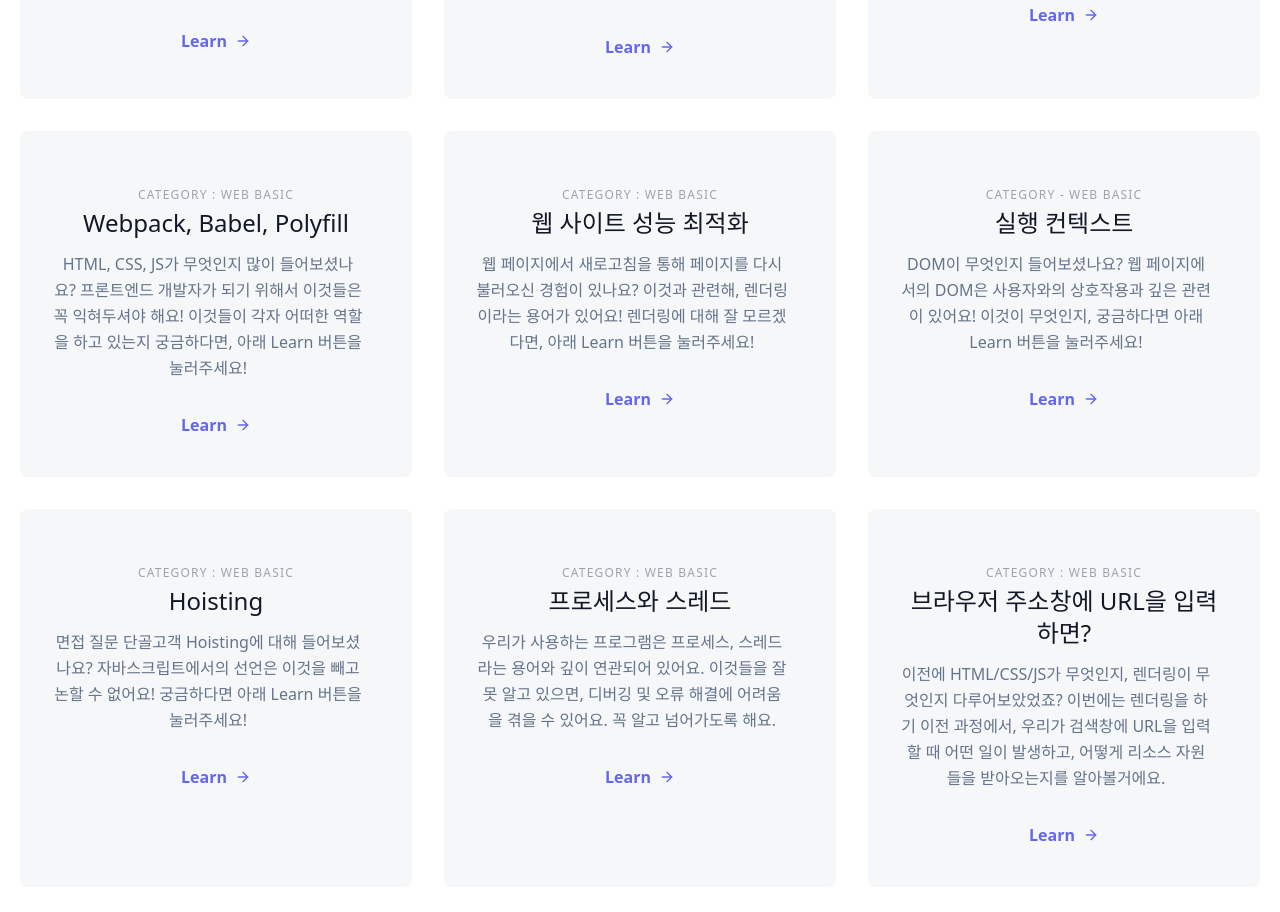
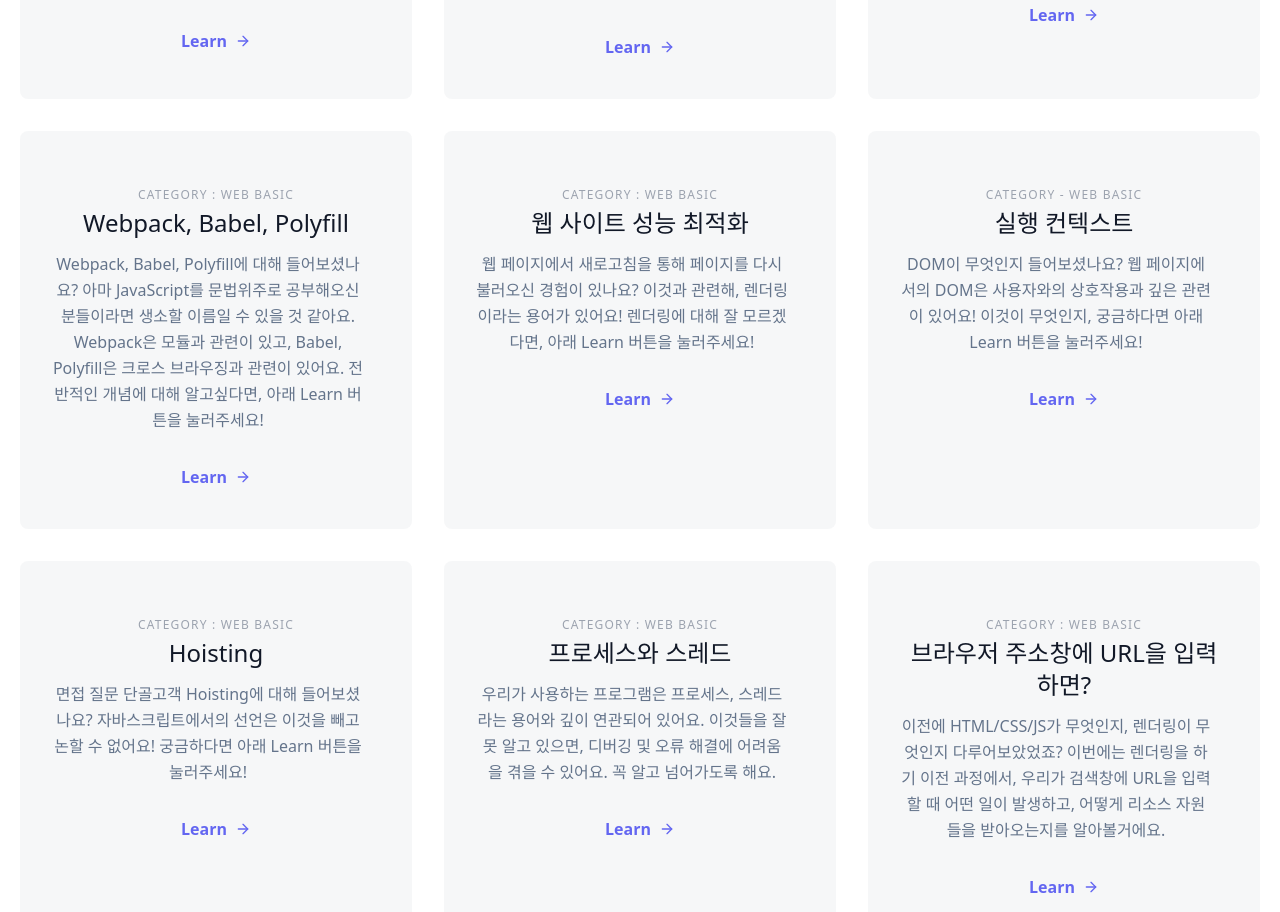
Before and after one commit to Lee-Sang-Beom/nextjs_and_notion, a Next.js app: page /web in a window 1280 px wide. Shown: the part 1911-2823 px from the top of the page. Built offline with nearby package versions, Linux system fonts and the light colour scheme.

Commit message:
add page template, link page: webpack_babel_polyfill

```diff
--- a/components/section/web_main.tsx
+++ b/components/section/web_main.tsx
@@ -430,37 +430,12 @@
           {/*여섯 번째 라인*/}
           <div className="flex flex-wrap -m-4 mt-4">
             {/* box 16*/}
-            <div className="p-4 lg:w-1/3">
-              <div className="h-full bg-gray-100 bg-opacity-75 dark:bg-gray-800 px-8 pt-14 pb-10 rounded-lg overflow-hidden text-center relative">
-                <h2 className="tracking-widest text-xs title-font font-medium text-gray-400 mb-1">
-                  CATEGORY : WEB BASIC
-                </h2>
-                <h1 className="title-font sm:text-2xl text-xl font-medium text-gray-900 mb-3">
-                  Webpack, Babel, Polyfill
-                </h1>
-                <p className="leading-relaxed mb-3">
-                  HTML, CSS, JS가 무엇인지 많이 들어보셨나요? 프론트엔드
-                  개발자가 되기 위해서 이것들은 꼭 익혀두셔야 해요! 이것들이
-                  각자 어떠한 역할을 하고 있는지 궁금하다면, 아래 Learn 버튼을
-                  눌러주세요!
-                </p>
-                <a className="text-indigo-500 inline-flex items-center mt-5">
-                  Learn
-                  <svg
-                    className="w-4 h-4 ml-2"
-                    viewBox="0 0 24 24"
-                    stroke="currentColor"
-                    strokeWidth="2"
-                    fill="none"
-                    strokeLinecap="round"
-                    strokeLinejoin="round"
-                  >
-                    <path d="M5 12h14"></path>
-                    <path d="M12 5l7 7-7 7"></path>
-                  </svg>
-                </a>
-              </div>
-            </div>
+            <ChooseTopic
+              category={`CATEGORY : WEB BASIC`}
+              title={`Webpack, Babel, Polyfill`}
+              url={`/web_basic/webpack_babel_polyfill`}
+              desc={`Webpack, Babel, Polyfill에 대해 들어보셨나요? 아마 JavaScript를 문법위주로 공부해오신 분들이라면 생소할 이름일 수 있을 것 같아요.
+               Webpack은 모듈과 관련이 있고, Babel, Polyfill은 크로스 브라우징과 관련이 있어요. 전반적인 개념에 대해 알고싶다면, 아래 Learn 버튼을 눌러주세요!`}/>
 
             {/* box 17*/}
             <div className="p-4 lg:w-1/3">
--- /dev/null
+++ b/pages/web_basic/webpack_babel_polyfill.tsx
@@ -0,0 +1,70 @@
+import Link from "next/link";
+import Layout from "../../components/layout";
+import Head from "next/head";
+import Learn_More from "../../components/learn_More";
+import React from "react";
+import Recommend_Youtube from "../../components/recommend_youtube";
+import MoveBtn from "../../components/moveBtn";
+import BringImage from "../../components/step_bring_Image";
+
+export default function Webpack_Babel_Polyfill() {
+    // 페이지 넘김 정보
+    const prev = undefined;
+    const next = undefined;
+
+    return (
+        <>
+            <Layout>
+                <Head>
+                    <title>FrontendWeb</title>
+                    <meta name="description" content="Start Next.js" />
+                    <link rel="icon" href="/favicon.ico" />
+                </Head>
+                <section className="text-gray-600 body-font">
+                    {/* 내용 1 : 소개 */}
+                    <div className="container px-5 py-24 mx-auto">
+                        <div className="flex flex-col">
+                            {/* bar 길이*/}
+                            <div className="h-1 bg-gray-200 rounded overflow-hidden">
+                                <div className="w-1/2 h-full bg-indigo-500"></div>
+                            </div>
+                            {/* 제목 : p태그 설명을 포함할 경우, div py-6 mb-2*/}
+                            <div className="flex flex-wrap sm:flex-row flex-col py-6 mb-2">
+                                <h1 className="sm:w-full text-gray-900 font-bold title-font text-2xl mb-2 sm:mb-0">
+                                    {`제목`}
+                                </h1>
+                                <p className="sm:w-full leading-relaxed text-base sm:pl-10 pl-0 mt-4">
+                                    {`- 소개내용1`}
+                                </p>
+                                {/* 제목 추가 설명을 위한 p태그의 경우 새로 추가된 태그에서 mt-1로 구분감 부여*/}
+                                <p className="sm:w-full leading-relaxed text-base sm:pl-10 pl-0 mt-1">
+                                    {`- 소개내용2`}
+                                </p>
+                            </div>
+                        </div>
+                    </div>
+
+                    {/*2. 처리 과정 기술*/}
+                    <div className="container px-5 py-24 mx-auto">
+                        {/* bar 길이*/}
+                        <div className="h-1 bg-gray-200 rounded overflow-hidden">
+                            <div className="w-full h-full bg-indigo-500"></div>
+                        </div>
+                        {/* 제목 : 제목 내, p태그 미포함 시 div : py-6*/}
+                        <div className="flex flex-wrap sm:flex-row flex-col py-6">
+                            <h1 className="w-full title-font text-2xl font-bold text-gray-900">
+                                {`제목`}
+                            </h1>
+                        </div>
+                        <div className="w-full">
+
+                        </div>
+                    </div>
+                </section>
+
+                {/*이동하기*/}
+                <MoveBtn prev={prev} next={next} />
+            </Layout>
+        </>
+    );
+}
```
